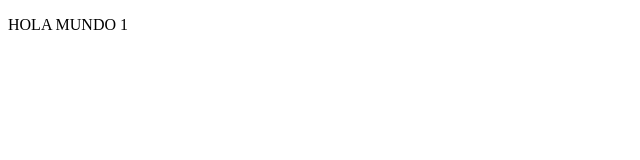
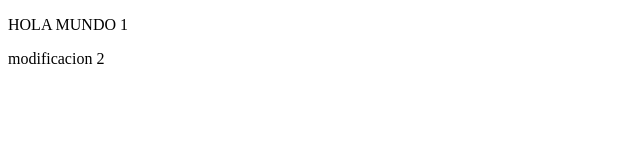
Before and after one commit to GM-JOEL/PROYECTO_GIT, a plain HTML site: page index2.html in a window 1280 px wide. Shown: the full height of the page, 0-640 px from the left. Drawn offline with Linux system fonts and the light colour scheme.

Commit message:
hice una moficacion en index2.html aumente un parrafo nada mas

```diff
--- a/index2.html
+++ b/index2.html
@@ -7,5 +7,6 @@
 </head>
 <body>
     <p>HOLA MUNDO 1</p>
+    <p>modificacion 2</p>
 </body>
 </html>
```
